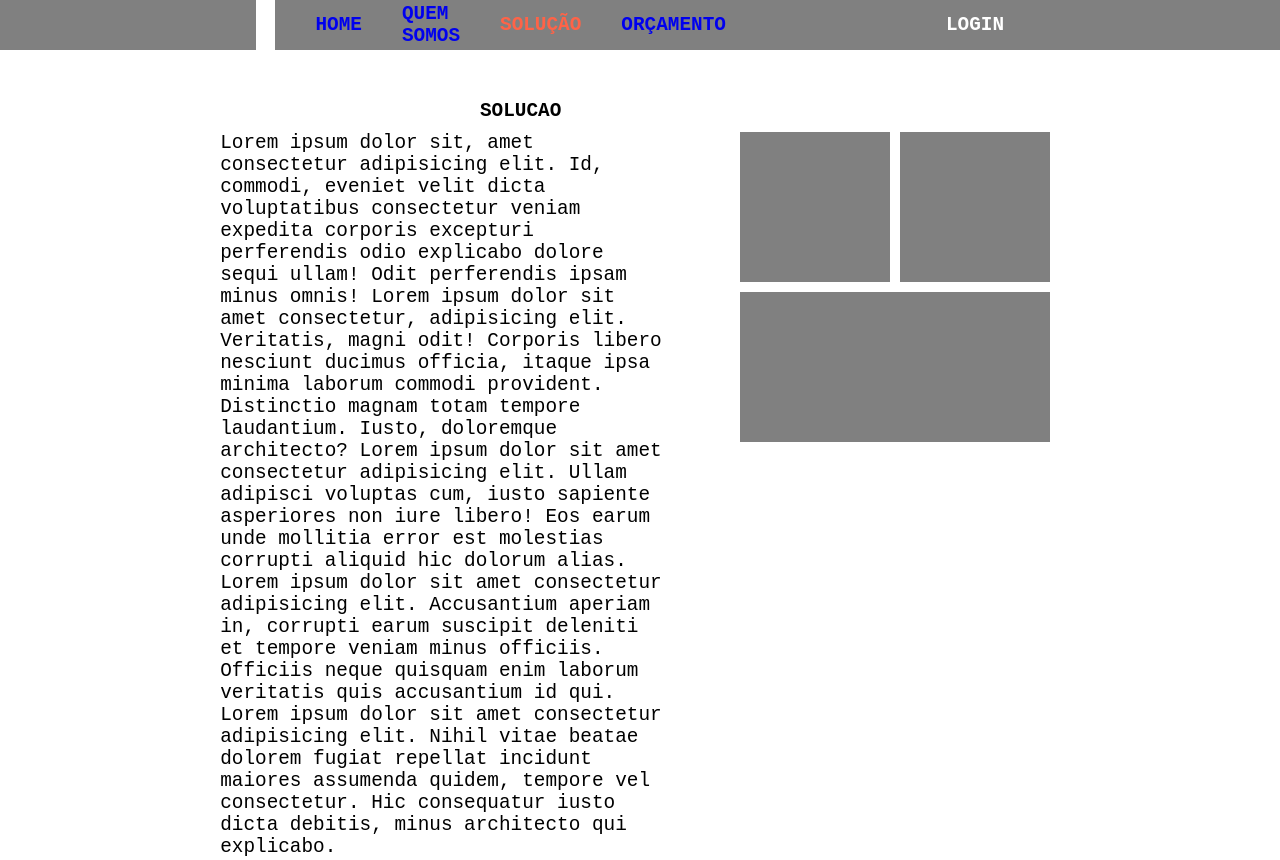
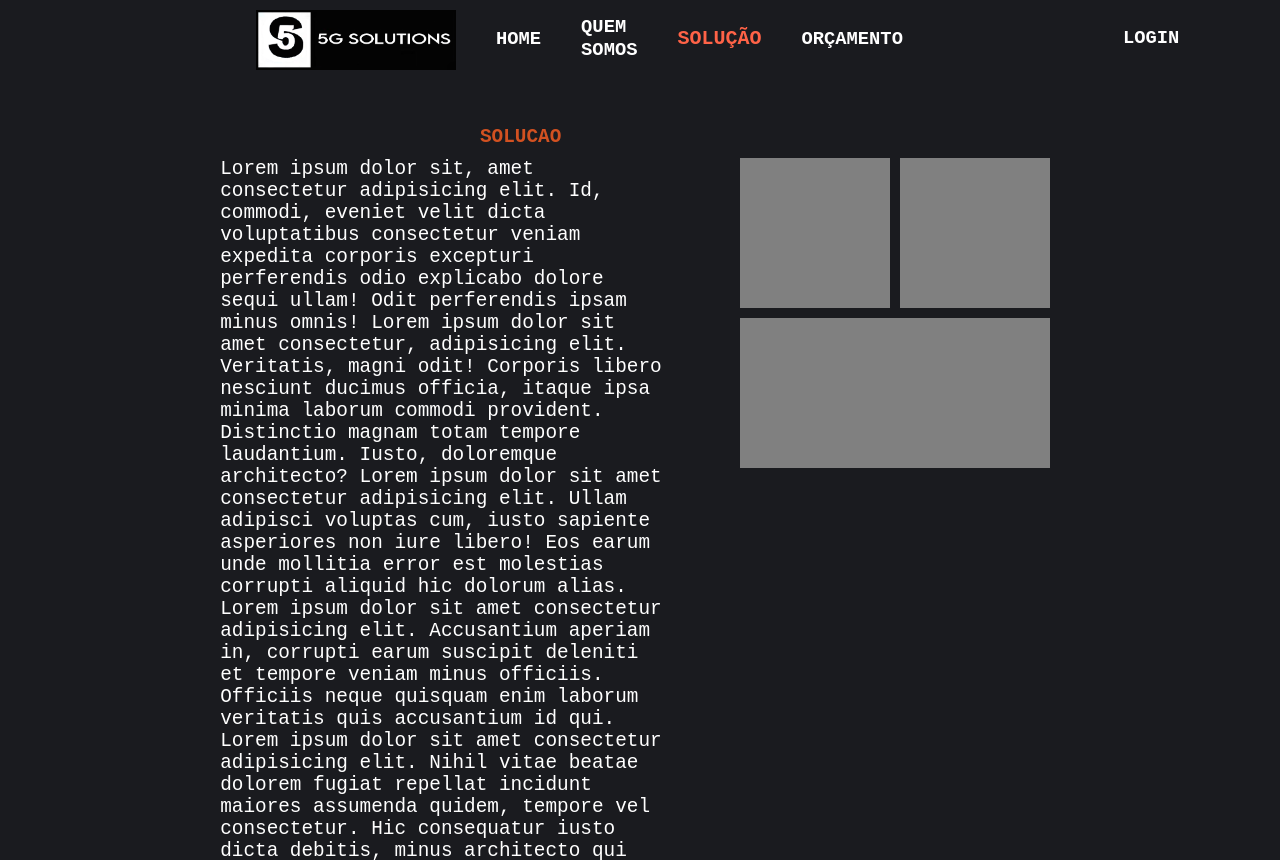
Before and after one commit to Ogabrielmonteiro/projeto_Pi, a plain HTML site: page Site Institucional - Sprint2/solucao.html in a window 1280 px wide. Shown: the top 860 px of the page. Drawn offline with Linux system fonts and the light colour scheme.

Commit message:
solucao bonita

```diff
--- a/Site Institucional - Sprint2/css/solucao.css
+++ b/Site Institucional - Sprint2/css/solucao.css
@@ -14,7 +14,8 @@
     display: flex;
     justify-content: center;
     align-items: center;
-    background-color: gray;
+    background-color: #1a1b1f;
+    opacity: ;
     width: 100%;
     z-index: 2;
   }
@@ -27,9 +28,9 @@
   }
 
   .imgHeader {
-    width: 160px;
-    height: 50px;
-    background-color: white;
+    width: 200px;
+    height: 60px;
+    margin-top: 10px;
   }
 
   .navbar ul {
@@ -43,8 +44,14 @@
   margin: 0 20px;
   color: white;
   font-weight: bold;
+  font-size: 20px;
 }
 
+.listamenu li a{
+  color: white;
+  font-size: 18.8px;
+
+}
 .login {
     margin-left: 200px;
   }
@@ -62,6 +69,8 @@
       flex-direction: column;
       justify-content: center;
       align-items: center;
+      background-color: #1a1b1f;
+
 
 
   }
@@ -89,6 +98,7 @@
       display: flex;
     justify-content: center;
     margin-top: 10px;
+    color: white;
 
   }
 
@@ -106,6 +116,7 @@
       justify-content: flex-start;
       margin-left: 25%;
       margin-top: 50px;
+      color: #d25121;
   }
 
   .imgBloco2 {
@@ -123,19 +134,24 @@
     display: flex;
     justify-content: space-evenly;
     margin-top: 60px;
-
+  color: white;
 }
 
 .textoBloco2{
     width: 50%;
 }
 
-.propostaPai {
+b {
+  color: white;
+}
+.propostaPai b {
+  color: #d25121;
 }
 
 .propostaTitulo{
     margin-top: 70px;
     margin-bottom: 30px;
+    color: #d25121;
 }
 
 .botaoCalculadora {
@@ -215,3 +231,7 @@
     justify-content: center;
     font-weight: bold;
   }
+
+  span {
+    color: #d25121;
+  }
--- a/Site Institucional - Sprint2/solucao.html
+++ b/Site Institucional - Sprint2/solucao.html
@@ -11,7 +11,9 @@
 <body>
     <div class="navbar">
         <div class="containerNavbar">
-            <div class="imgHeader"></div>
+            <div>
+                <img class="imgHeader" src="logo5g.png" alt="">
+            </div>
             <ul class="listamenu">
                 <li class="linavbar"><a href="index.html">HOME</a></li>
                 <li class="linavbar"> <a href="quemsomos.html">QUEM SOMOS</a></li>
```
